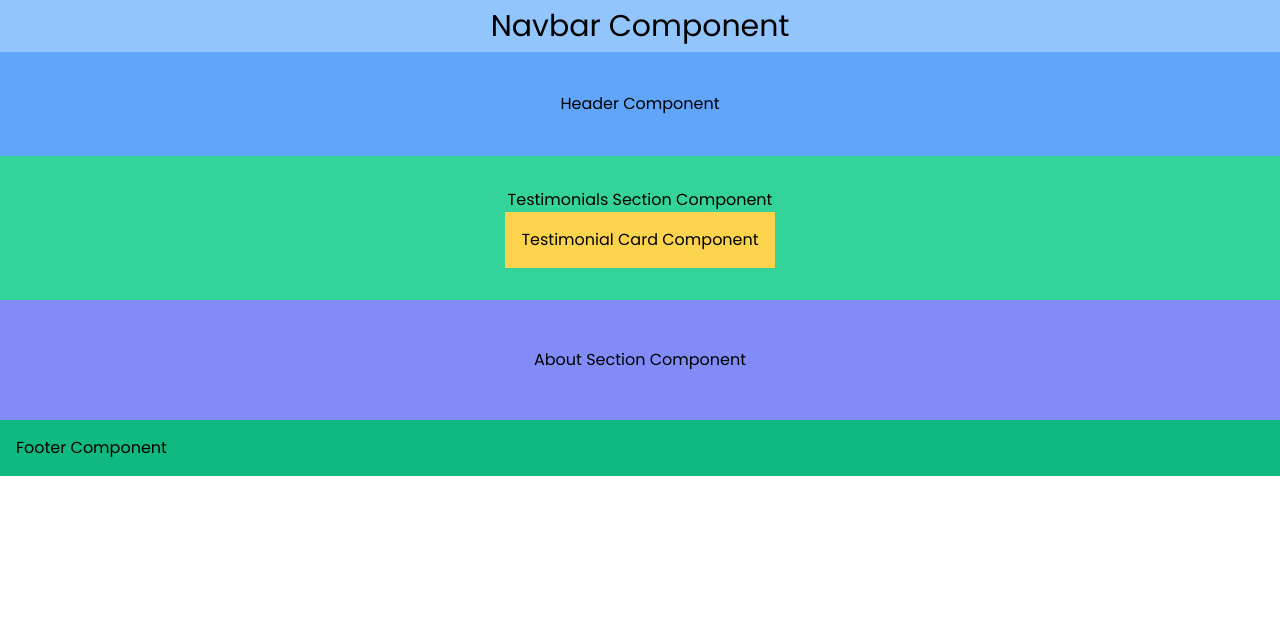
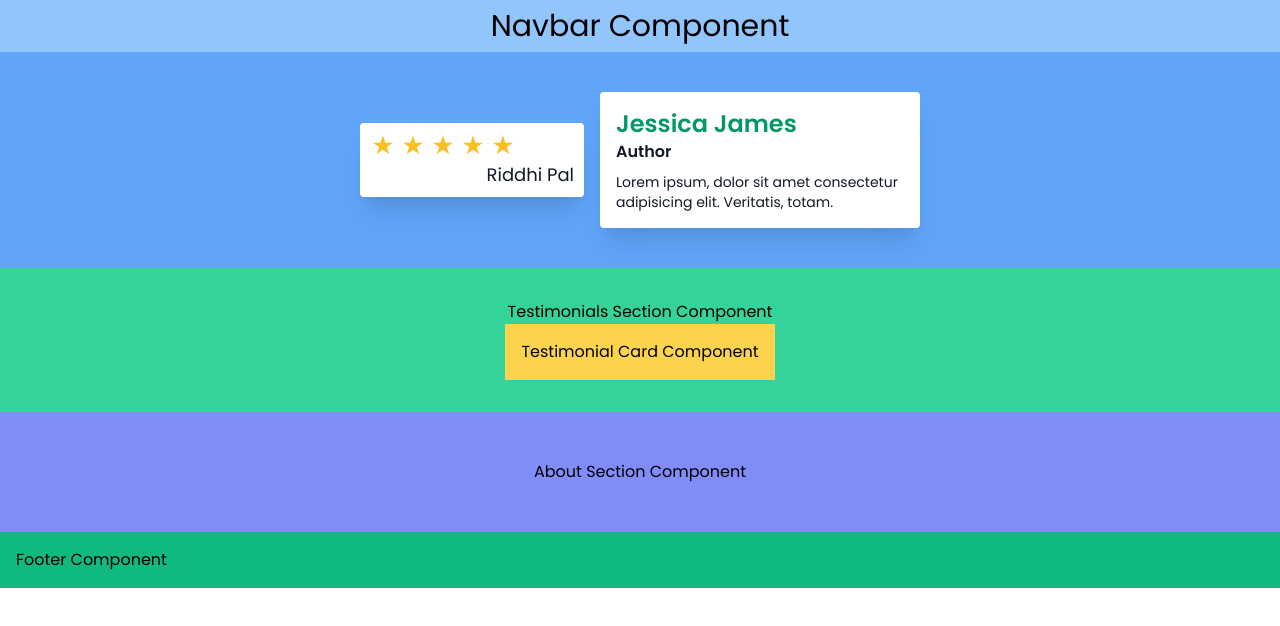
Before and after one commit to aditya-shrivastava/Find-Me-A-Mentor-Client, a React (Create React App) app: page / in a window 1280 px wide. Shown: the top 626 px of the page. Built offline with nearby package versions, Linux system fonts and the light colour scheme.

Commit message:
added rating card and summary card

```diff
--- a/package.json
+++ b/package.json
@@ -4,6 +4,8 @@
   "private": true,
   "dependencies": {
     "@craco/craco": "^6.1.1",
+    "@material-ui/core": "^4.11.3",
+    "@material-ui/icons": "^4.11.2",
     "@reduxjs/toolkit": "^1.5.1",
     "@testing-library/jest-dom": "^4.2.4",
     "@testing-library/react": "^9.5.0",
--- a/src/Components/FeaturedMentor/RatingCard/RatingCard.css
+++ b/src/Components/FeaturedMentor/RatingCard/RatingCard.css
@@ -0,0 +1,18 @@
+.rating-card {
+    @apply bg-white shadow-xl w-56 flex flex-col min-w-min rounded p-2 ;
+}
+
+.starIcon {
+    @apply text-yellow-400;
+}
+
+.starIcon > .MuiSvgIcon-root{
+        @apply text-3xl;
+    }
+
+.name {
+    @apply text-gray-900 text-lg
+    space-y-2
+    mr-0.5
+    text-right;
+}
--- a/src/Components/FeaturedMentor/RatingCard/RatingCard.jsx
+++ b/src/Components/FeaturedMentor/RatingCard/RatingCard.jsx
@@ -1,11 +1,23 @@
 import React from 'react';
 import './RatingCard.css';
+import StarRateIcon from '@material-ui/icons/StarRate';
 
 const RatingCard = () => {
     return (
-        <div className='rating-card'>
-            <h1>Rating Card Component</h1>
-        </div>
+        <container className='rating-card'>
+            <div className='starIcon'>
+                <StarRateIcon />
+                <StarRateIcon />
+                <StarRateIcon />
+                <StarRateIcon />
+                <StarRateIcon />
+            </div>
+
+            <p className="name">
+                Riddhi Pal
+            </p>
+
+        </container>
     )
 }
 
--- a/src/Components/FeaturedMentor/SummaryCard/SummaryCard.css
+++ b/src/Components/FeaturedMentor/SummaryCard/SummaryCard.css
@@ -0,0 +1,15 @@
+.summary-card {
+    @apply bg-white shadow-xl w-80 flex flex-col min-w-min rounded p-4 ;
+}
+
+.mentor{
+    @apply text-left text-2xl font-semibold text-green-600;
+}
+
+.occupation{
+    @apply font-semibold text-base text-gray-900;
+}
+
+.aboutMentor{
+    @apply text-sm text-gray-900 mt-2;
+}
--- a/src/Components/FeaturedMentor/SummaryCard/SummaryCard.jsx
+++ b/src/Components/FeaturedMentor/SummaryCard/SummaryCard.jsx
@@ -3,9 +3,15 @@ import './SummaryCard.css';
 
 const SummaryCard = () => {
     return (
-        <div className='summary-card'>
-            <h1>Summary Card Component</h1>
-        </div>
+        <container className='summary-card'>
+            <div className="mentor">
+                <h3>Jessica James</h3>
+            </div>
+            <div className="occupation">
+                <h2>Author</h2>
+            </div>
+            <p className="aboutMentor">Lorem ipsum, dolor sit amet consectetur adipisicing elit. Veritatis, totam.</p>
+        </container>
     )
 }
 
--- a/src/Components/Header/Header.css
+++ b/src/Components/Header/Header.css
@@ -1,3 +1,3 @@
 .header {
-	@apply bg-blue-400 p-10 flex justify-center items-center;
+	@apply bg-blue-400 p-10 flex justify-center items-center space-x-4;
 }
--- a/src/Components/Header/Header.jsx
+++ b/src/Components/Header/Header.jsx
@@ -1,10 +1,14 @@
 import React from 'react';
 import './Header.css';
+import RatingCard from '../FeaturedMentor/RatingCard/RatingCard'
+import SummaryCard from '../FeaturedMentor/SummaryCard/SummaryCard'
+
 
 const Header = () => {
     return (
-        <div className='header'>
-            <h1>Header Component</h1>
+        <div className="header">
+        <RatingCard />
+        <SummaryCard />
         </div>
     )
 }
```
Also changed, not shown: 1 other file (tests, documents, lock files or other folders).
